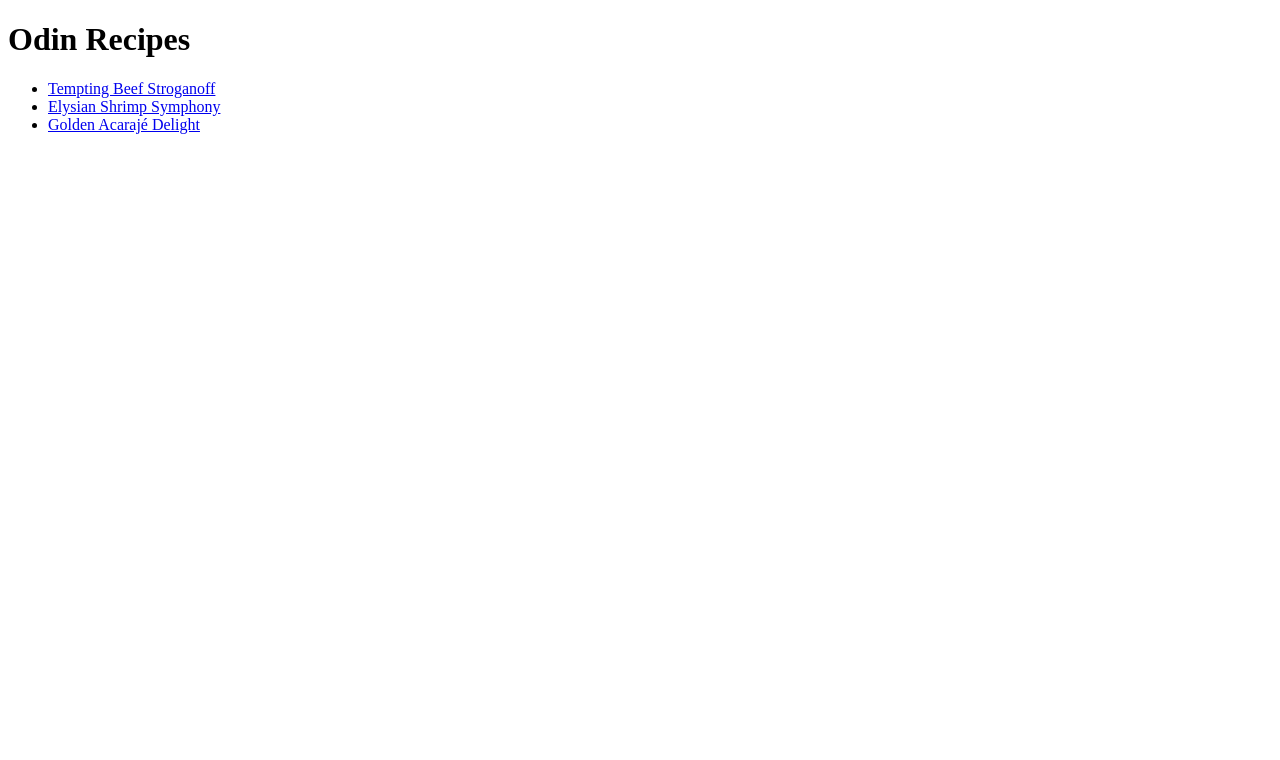
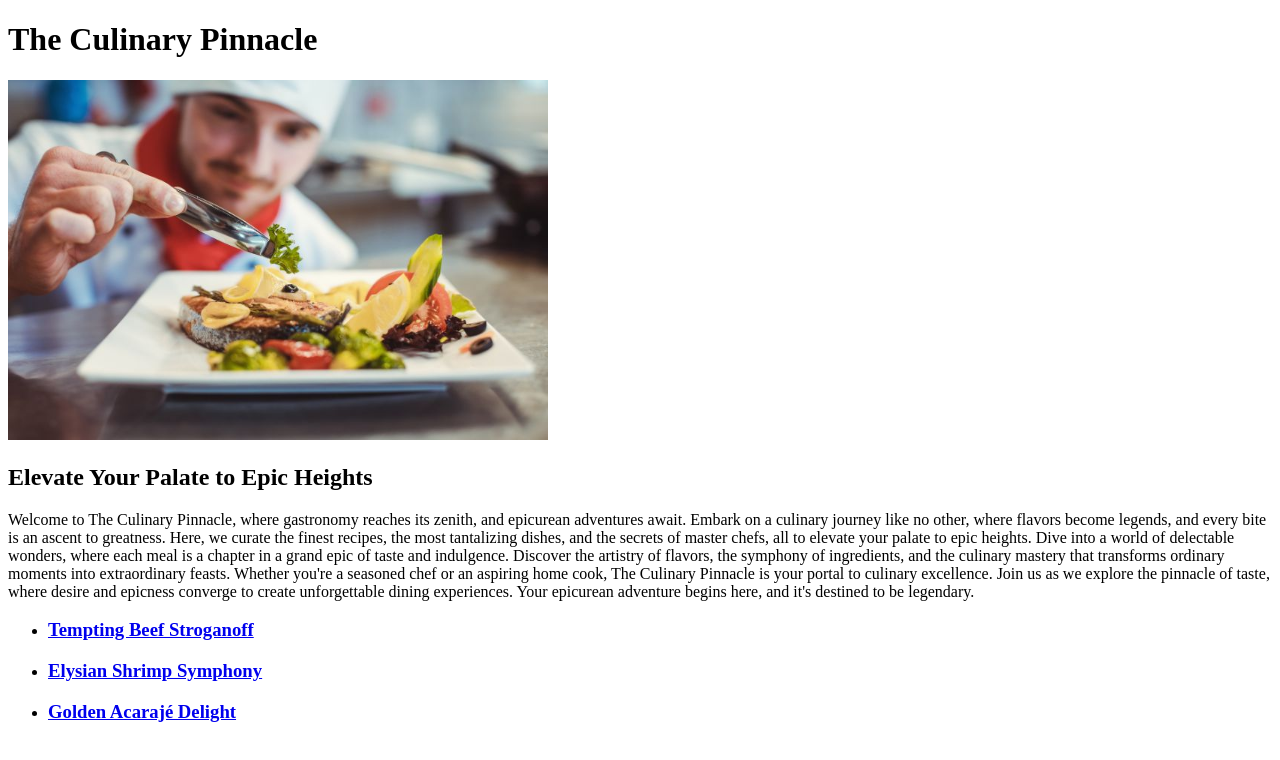
Before and after one commit to Luis-H-A-Souza/odin-recipes, a plain HTML site: page index.html in a window 1280 px wide. Drawn offline with Linux system fonts and the light colour scheme.

Commit message:
Feat: Rework the Mainpage
Add an Image, New Title, Slogan, description and update the links to look more appealing

```diff
--- a/index.html
+++ b/index.html
@@ -3,15 +3,42 @@
   <head>
     <meta charset="UTF-8" />
     <meta name="viewport" content="width=device-width, initial-scale=1.0" />
-    <title>Odin Recipes</title>
+    <title>The Culinary Pinnacle</title>
   </head>
 
   <body>
-    <h1>Odin Recipes</h1>
+    <h1>The Culinary Pinnacle</h1>
+
+    <img
+      src="img/what-is-culinary-arts.jpg"
+      alt="a cook carefully arranging a plate"
+      width="540"
+      height="360"
+    />
+
+    <h2>Elevate Your Palate to Epic Heights</h2>
+
+    <p>
+      Welcome to The Culinary Pinnacle, where gastronomy reaches its zenith, and
+      epicurean adventures await. Embark on a culinary journey like no other,
+      where flavors become legends, and every bite is an ascent to greatness.
+      Here, we curate the finest recipes, the most tantalizing dishes, and the
+      secrets of master chefs, all to elevate your palate to epic heights. Dive
+      into a world of delectable wonders, where each meal is a chapter in a
+      grand epic of taste and indulgence. Discover the artistry of flavors, the
+      symphony of ingredients, and the culinary mastery that transforms ordinary
+      moments into extraordinary feasts. Whether you're a seasoned chef or an
+      aspiring home cook, The Culinary Pinnacle is your portal to culinary
+      excellence. Join us as we explore the pinnacle of taste, where desire and
+      epicness converge to create unforgettable dining experiences. Your
+      epicurean adventure begins here, and it's destined to be legendary.
+    </p>
     <ul>
-      <li><a href="recipes/stroganoff.html">Tempting Beef Stroganoff</a></li>
-      <li><a href="recipes/shrimp-risotto.html">Elysian Shrimp Symphony</a></li>
-      <li><a href="recipes/acaraje.html">Golden Acarajé Delight</a></li>
+      <li><a href="recipes/stroganoff.html"><h3>Tempting Beef Stroganoff</h3></a></li>
+      <p></p>
+      <li><a href="recipes/shrimp-risotto.html"><h3>Elysian Shrimp Symphony</h3></a></li>
+      <p></p>
+      <li><a href="recipes/acaraje.html"><h3>Golden Acarajé Delight</h3></a></li>
     </ul>
   </body>
 </html>
```
Also changed, not shown: recipes/shrimp-risotto.html (+1 -1 lines), img/what-is-culinary-arts.jpg (added).
